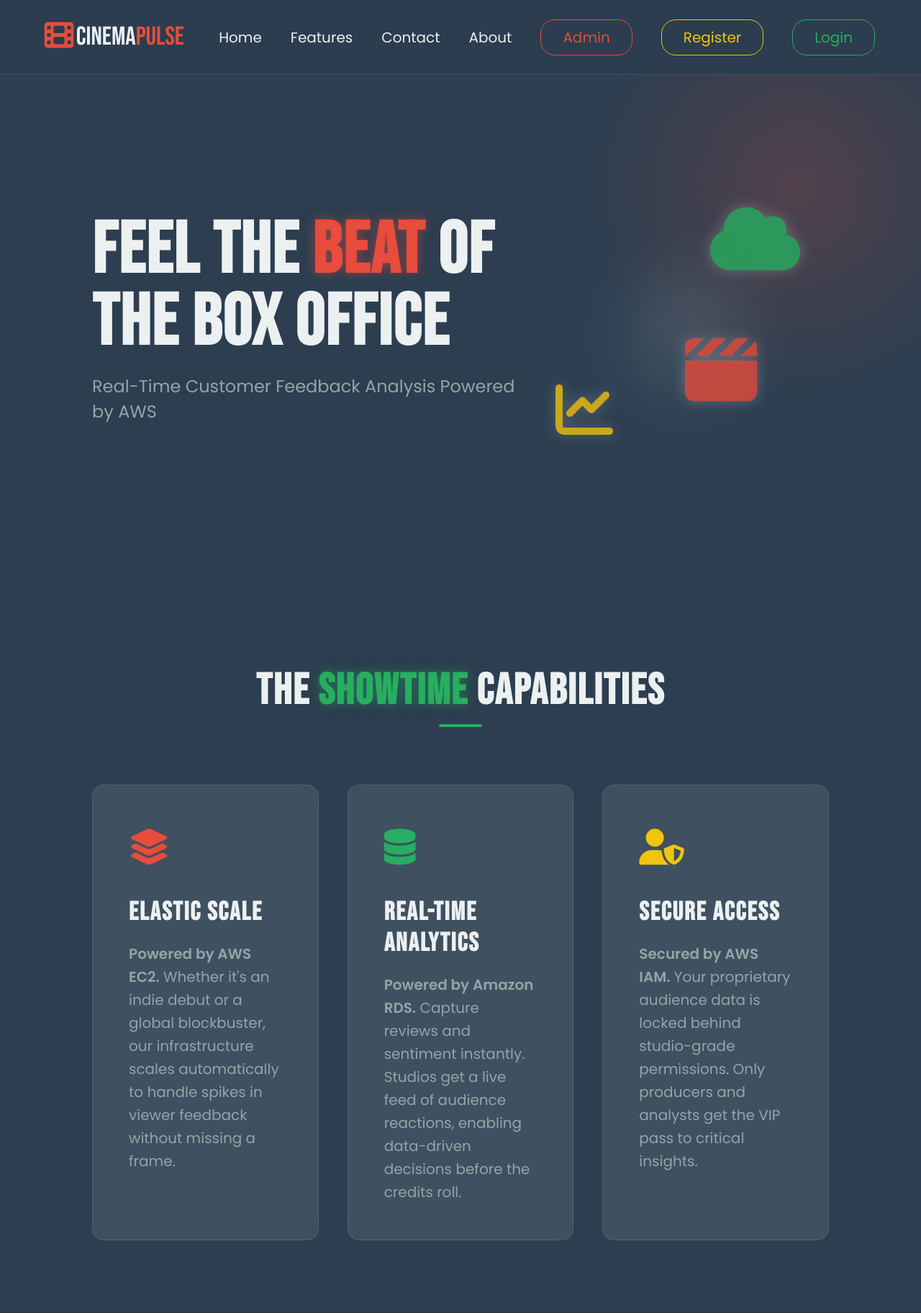
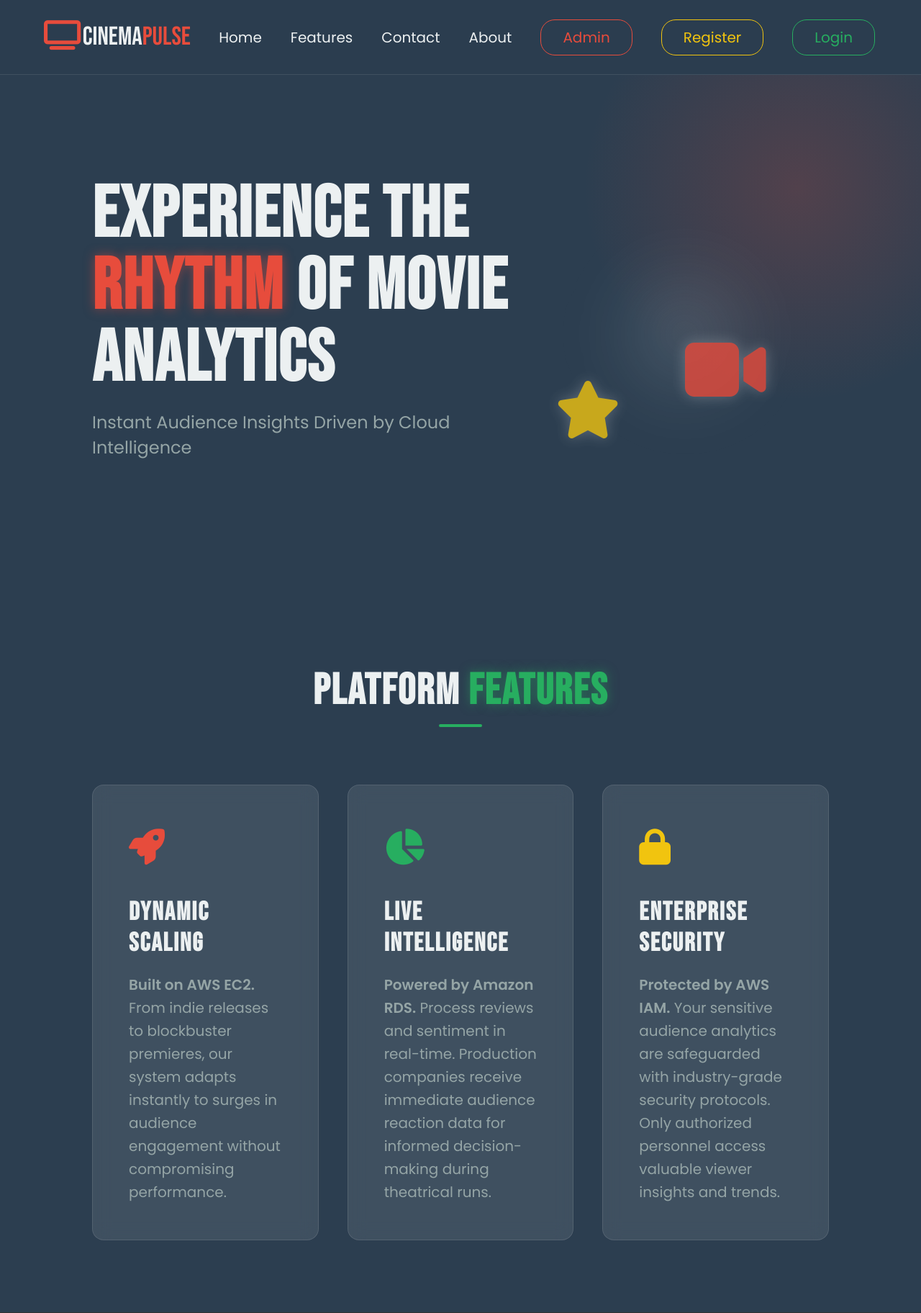
Before and after one commit to Antra-z/AWS_CinemaPulse, a Flask app: page / in a window 1280 px wide. Shown: the top 1824 px of the page at 72% size. Run offline with Flask 3, Linux system fonts and the light colour scheme.

Commit message:
Design update

```diff
--- a/AWS-CinemaPulse/templates/index.html
+++ b/AWS-CinemaPulse/templates/index.html
@@ -7,7 +7,7 @@ CinemaPulse | Real-Time Feedback Analysis
 {% block content %}
 <nav class="navbar">
     <div class="logo">
-        <i class="fa-solid fa-film pulse-icon"></i>
+        <i class="fa-solid fa-tv pulse-icon"></i>
         Cinema<span class="text-highlight">Pulse</span>
     </div>
 
@@ -28,10 +28,10 @@ CinemaPulse | Real-Time Feedback Analysis
 <header class="hero">
     <div class="hero-content">
         <h1 class="fade-in">
-            Feel the <span class="text-pink">Beat</span> of the Box Office
+            Experience the <span class="text-pink">Rhythm</span> of Movie Analytics
         </h1>
         <p class="fade-in delay-1">
-            Real-Time Customer Feedback Analysis Powered by AWS
+            Instant Audience Insights Driven by Cloud Intelligence
         </p>
         <!-- will use later
         <div class="hero-buttons fade-in delay-2">
@@ -47,56 +47,56 @@ CinemaPulse | Real-Time Feedback Analysis
 
     <div class="hero-visual fade-in delay-3">
         <div class="projector-light"></div>
-        <i class="fa-solid fa-cloud fa-5x floating-icon cloud-icon"></i>
-        <i class="fa-solid fa-chart-line fa-4x floating-icon chart-icon"></i>
-        <i class="fa-solid fa-clapperboard fa-3x floating-icon heart-icon"></i>
+        <i class="fa-solid fa-popcorn fa-5x floating-icon cloud-icon"></i>
+        <i class="fa-solid fa-star fa-4x floating-icon chart-icon"></i>
+        <i class="fa-solid fa-video fa-3x floating-icon heart-icon"></i>
 
     </div>
 </header>
 
 <section id="features" class="features-section">
     <div class="section-header">
-        <h2>The <span class="text-mint">Showtime</span> Capabilities</h2>
+        <h2>Platform <span class="text-mint">Features</span></h2>
         <div class="underline"></div>
     </div>
 
     <div class="card-grid">
         <div class="glass-card scroll-animate">
             <div class="icon-box color-pink">
-                <i class="fa-solid fa-layer-group"></i>
+                <i class="fa-solid fa-rocket"></i>
             </div>
-            <h3>Elastic Scale</h3>
+            <h3>Dynamic Scaling</h3>
             <p>
-                <strong>Powered by AWS EC2.</strong>
-                Whether it's an indie debut or a global blockbuster,
-                our infrastructure scales automatically to handle spikes
-                in viewer feedback without missing a frame.
+                <strong>Built on AWS EC2.</strong>
+                From indie releases to blockbuster premieres,
+                our system adapts instantly to surges in audience engagement
+                without compromising performance.
             </p>
         </div>
 
         <div class="glass-card scroll-animate">
             <div class="icon-box color-mint">
-                <i class="fa-solid fa-database"></i>
+                <i class="fa-solid fa-chart-pie"></i>
             </div>
-            <h3>Real-Time Analytics</h3>
+            <h3>Live Intelligence</h3>
             <p>
                 <strong>Powered by Amazon RDS.</strong>
-                Capture reviews and sentiment instantly.
-                Studios get a live feed of audience reactions,
-                enabling data-driven decisions before the credits roll.
+                Process reviews and sentiment in real-time.
+                Production companies receive immediate audience reaction data
+                for informed decision-making during theatrical runs.
             </p>
         </div>
 
         <div class="glass-card scroll-animate">
             <div class="icon-box color-yellow">
-                <i class="fa-solid fa-user-shield"></i>
+                <i class="fa-solid fa-lock"></i>
             </div>
-            <h3>Secure Access</h3>
+            <h3>Enterprise Security</h3>
             <p>
-                <strong>Secured by AWS IAM.</strong>
-                Your proprietary audience data is locked behind studio-grade
-                permissions. Only producers and analysts get the VIP pass
-                to critical insights.
+                <strong>Protected by AWS IAM.</strong>
+                Your sensitive audience analytics are safeguarded with
+                industry-grade security protocols. Only authorized personnel
+                access valuable viewer insights and trends.
             </p>
         </div>
     </div>
```
